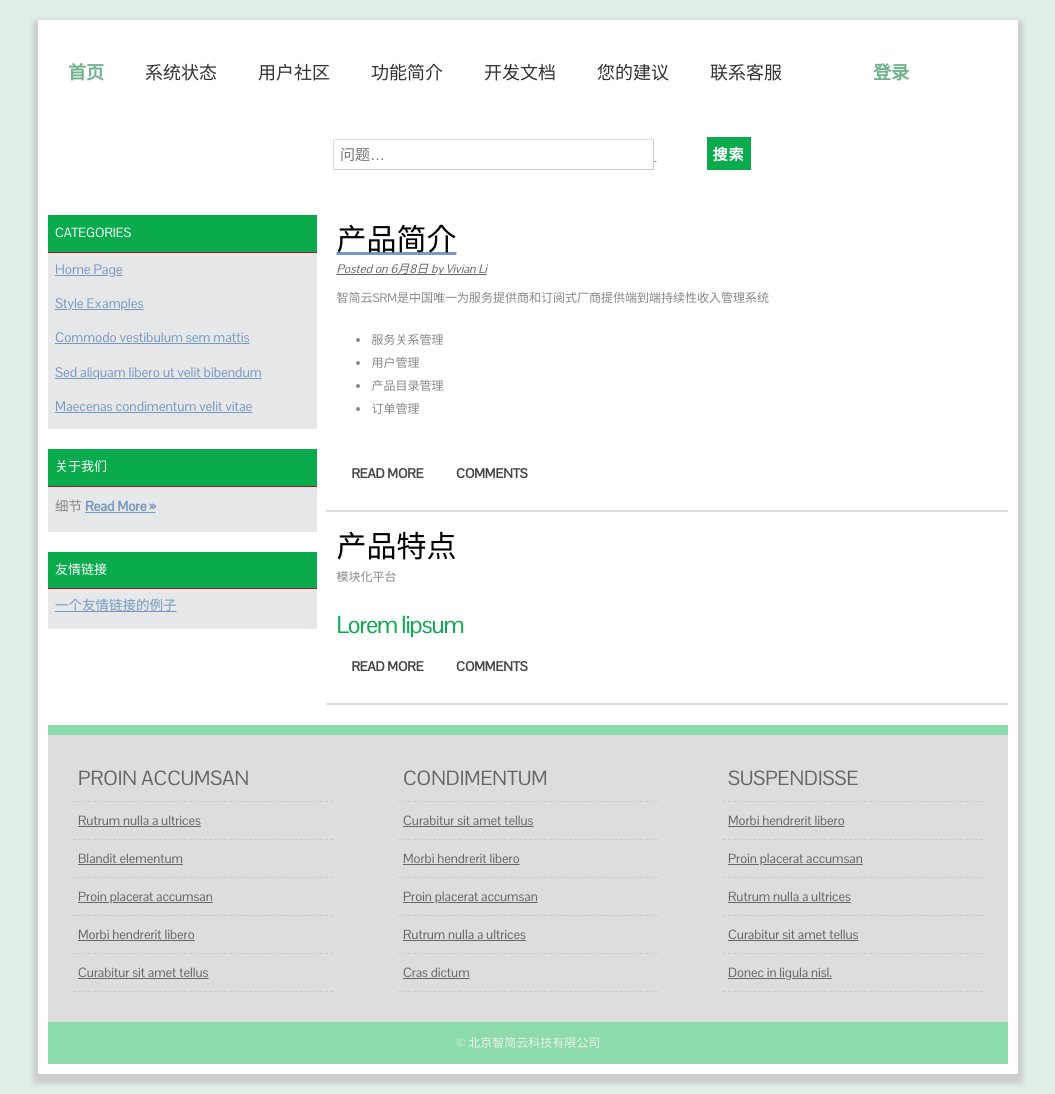
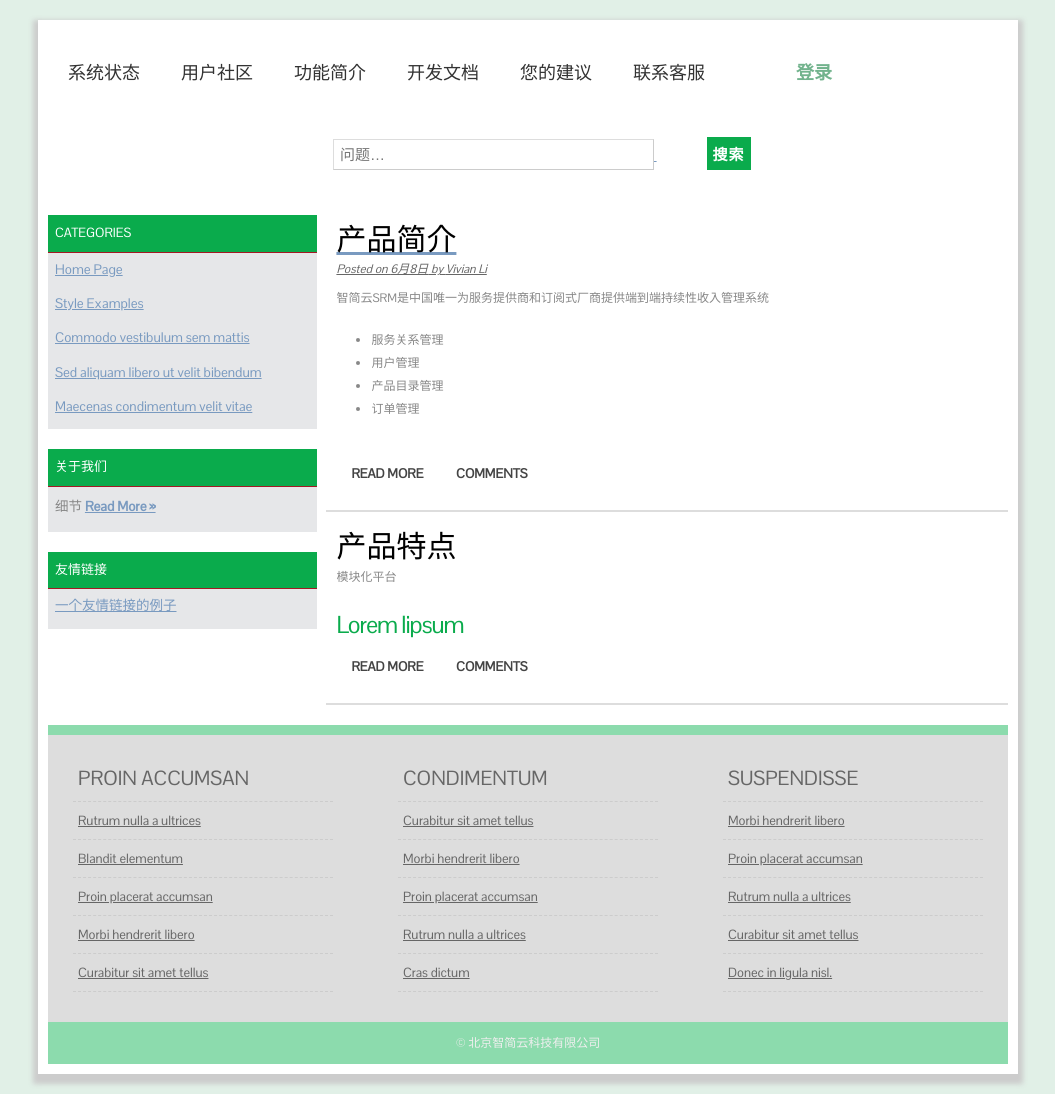
Before and after one commit to dreampivot/slipscloud.github.io, a Jekyll site: the page help/help-index.html, which Jekyll copies as it is, in a window 1280 px wide. Shown: the whole page, without its empty margins (112-1167 px from the left). Built offline with Jekyll 4.4.1, drawn with Linux system fonts in a browser that asks for light colours.

Commit message:
Update help-index.html

```diff
--- a/help/help-index.html
+++ b/help/help-index.html
@@ -11,7 +11,7 @@
 <div id="container">
     <nav>
     	<ul>
-            <li class="start selected"><a href="../index.html">首页</a></li>
+
 	    <li><a href="systemstatus.html">系统状态</a></li>
             <li><a href="community.html">用户社区</a></li>
 	    <li><a href="functions.html">功能简介</a></li>
```
